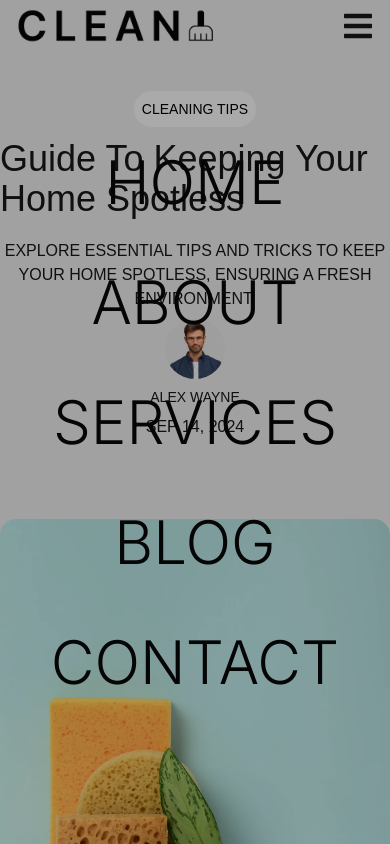
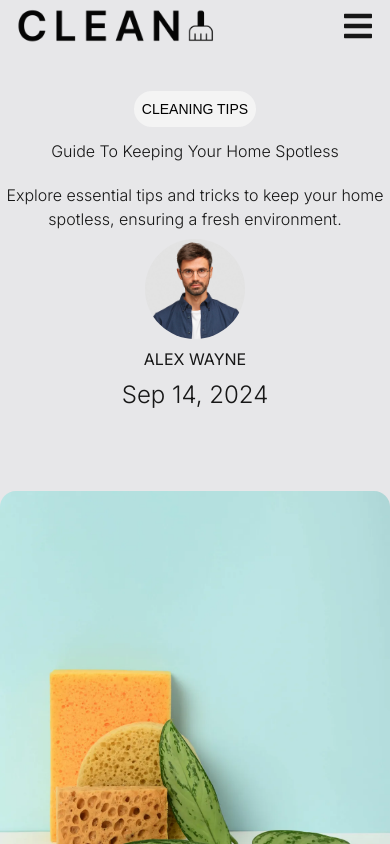
Before and after one commit to Yagya-Adh/clean, a Next.js app: page /blog/1 in a window 390 px wide. Shown: the top 844 px of the page. Built offline with nearby package versions, Linux system fonts and the light colour scheme.

Commit message:
single blog page making responsive, with added metaData so on

```diff
--- a/app/about/page.tsx
+++ b/app/about/page.tsx
@@ -1,9 +1,15 @@
+import { Metadata } from "next";
 import CustomHeader from "../components/banner/CustomHeader";
 import SectionBanner from "../components/banner/SectionBanner";
 import CleanCardGroup from "../components/card/CleanCardGroup";
 import CleanImageCard from "../components/card/CleanImageCard";
 import ValueNumber from "../components/card/ValueNumber";
 import OurTeam from "../components/slider/OurTeam";
+
+export const metadata: Metadata = {
+  title: "About Us -  Cleaners",
+  description: "About us page next app",
+};
 
 const About = () => {
   return (
--- /dev/null
+++ b/app/blog/[id]/not-found.tsx
@@ -0,0 +1,5 @@
+const NotFound = () => {
+  return <div>NotFound 404!</div>;
+};
+
+export default NotFound;
--- a/app/blog/[id]/page.tsx
+++ b/app/blog/[id]/page.tsx
@@ -1,9 +1,8 @@
-"use client";
+import type { Metadata } from "next";
+import Image from "next/image";
+import { notFound } from "next/navigation";
 import CardBadge from "@/app/components/badge/CardBadge";
 import blogData from "@/blogData.json";
-import Image from "next/image";
-import { useParams } from "next/navigation";
-import { useEffect, useState } from "react";
 
 interface IUser {
   name: string;
@@ -33,63 +32,101 @@ interface IblogData {
   extraText: string;
 }
 
-const BlogDetails = () => {
-  const { id } = useParams();
-  const [blog, setBlog] = useState<IblogData | null>(null);
+type Props = {
+  params: { id: string };
+};
 
-  useEffect(() => {
-    const blogPost = blogData.find(
-      (item) => item.id === parseInt(id as string, 10)
-    );
-    setBlog(blogPost || null);
-  }, [id]);
+const blogFetch = (itemId: number): IblogData | undefined => {
+  const blog = blogData.find((item) => item.id === itemId);
+  return blog;
+};
+
+export async function generateMetadata({ params }: Props): Promise<Metadata> {
+  const id = await parseInt(params.id);
+
+  const blog = await blogFetch(id);
 
   if (!blog) {
-    return <div>Loading...</div>;
+    return {
+      title: "Blog not found",
+      description: "The blog you are looking for does not exist!",
+      openGraph: {
+        title: "Blog not found",
+        description: "The blog you are looking for does not exist!",
+      },
+    };
+  }
+
+  return {
+    title: `${blog?.cardDescription} - Cleaner`,
+    description: blog?.mainDescription,
+    openGraph: {
+      title: `${blog?.cardDescription} - Cleaner`,
+      description: blog?.mainDescription,
+      images: blog?.cardImage,
+    },
+  };
+}
+
+const BlogDetails = async ({ params }: Props) => {
+  const id = parseInt(params.id);
+  const blog = await blogFetch(id);
+
+  if (!blog) {
+    return notFound();
   }
 
   return (
-    <main className="max-w-screen-2xl mx-auto md:px-10">
-      <section>
+    <main className="max-w-screen-xl mx-auto md:px-10">
       <div className="flex flex-col justify-center items-center py-10">
         <CardBadge text={blog.mainTitle} />
-          <p className="text-4xl capitalize py-3">{blog.cardDescription}</p>
-          <p className="text-base text-center uppercase max-w-screen-sm py-2">
+        <p className="py-3 lg:text-5xl capitalize text-center font-inter font-light">
+          {blog.cardDescription}
+        </p>
+        <p className="lg:text-2xl text-center max-w-screen-sm font-inter font-light  py-2 ">
           {" "}
           {blog.mainDescription}
         </p>
         <Image
           src={blog.user.image}
           alt="card_image_"
-            width={60}
-            height={60}
+          width={100}
+          height={100}
           className="object-center object-cover rounded-full"
         />
-          <h5 className="text-sm uppercase py-2"> {blog.author.name}</h5>
-          <h6 className="text-base uppercase">{blog.author.publishDate}</h6>
+        <h5 className="lg:text-xl font-inter font-normal uppercase py-2">
+          {" "}
+          {blog.author.name}
+        </h5>
+        <h6 className="text-2xl font-inter font-light">
+          {blog.author.publishDate}
+        </h6>
       </div>
       <div className="flex justify-center items-center py-10">
         <Image
           src={blog.cardImage}
           alt="card_image_"
-            width={800}
+          width={1200}
           height={400}
-            className="object-center object-cover rounded-2xl"
+          className="object-center object-cover rounded-2xl w-full h-auto"
         />
       </div>
-        <summary className="py-10 md:px-2 lg:px-40 list-none">
+      <div className="py-10 md:px-2  lg:px-10 list-none">
         {blog.pages?.map((pageArticle) => (
-            <div key={pageArticle.id} className="py-2">
-              <h4 className="text-5xl font-semibold py-1">
+          <div key={pageArticle.id} className="py-2 px-10">
+            <h4 className="text-2xl lg:text-5xl capitalize font-inter font-bold py-1">
               {pageArticle.title}
             </h4>
-              <p className="text-clean-black-10/80 text-xl font-sans">
+            <p className="text-clean-black-10/80 font-inter lg:text-2xl font-light">
               {pageArticle.describe}
             </p>
           </div>
         ))}
-        </summary>
-      </section>
+
+        <h3 className="border-l-8 border-l-black text-clean-black-10/80 font-inter font-normal lg:text-2xl my-4 py-4 p-10 mx-10">
+          {blog.extraText}
+        </h3>
+      </div>
     </main>
   );
 };
--- a/app/components/navbar/Navbar.tsx
+++ b/app/components/navbar/Navbar.tsx
@@ -12,7 +12,7 @@ interface InavabarData {
 const data: InavabarData[] = navbarData;
 
 const Navbar = () => {
-  const [navOpen, setNavOpen] = useState(true);
+  const [navOpen, setNavOpen] = useState(false);
 
   const handleNavBarToggle = () => {
     setNavOpen(!false);
@@ -47,7 +47,7 @@ const Navbar = () => {
               </li>
             ))}
           </ul>{" "}
-          <div className="lg:hidden" onClick={() => handleNavBarToggle}>
+          <div className="lg:hidden" onClick={handleNavBarToggle}>
             <FaBars className="size-8" />
           </div>
         </div>
--- a/app/layout.tsx
+++ b/app/layout.tsx
@@ -22,10 +22,26 @@ const geistMono = localFont({
   variable: "--font-geist-mono",
   weight: "100 900",
 });
+/*
+static way
+export const metadata: Metadata = {
+  title: "Home - Cleaner",
+  description: "Generated by create next app",
+  openGraph: {
+    title: "Our home - Cleaner",
+    description: "Cleaning service template for you home, office, soon...",
+    images: ["/assets/logo/cleanlog.png"],
+  },
+}; */
 
 export const metadata: Metadata = {
-  title: "Create Next App",
+  title: "Home - Cleaner",
   description: "Generated by create next app",
+  openGraph: {
+    title: "Our home - Cleaner",
+    description: "Cleaning service template for you home, office, soon...",
+    images: ["/assets/logo/cleanlog.png"],
+  },
 };
 
 export default function RootLayout({
--- a/blogData.json
+++ b/blogData.json
@@ -15,7 +15,6 @@
       "name": "Alex Wayne",
       "publishDate": "Sep 14, 2024"
     },
-    "conclusion": "Keeping your home spotless is a continuous process, but with these tips, you can make it a more manageable and enjoyable task. Implement these strategies to create a clean, organized, and inviting space for you and your loved ones.",
     "pages": [
       {
         "id": 1,
@@ -41,6 +40,11 @@
         "id": 5,
         "title": "Practice Good Hygiene",
         "describe": "In addition to cleaning, practicing good hygiene is essential. Regularly wash your hands, keep kitchen surfaces sanitized, and ensure proper ventilation to maintain a healthy living environment."
+      },
+      {
+        "id": 6,
+        "title": "Conclusion:",
+        "describe": "A clean home is more than just an aesthetic choice; it's a lifestyle. By following these daily cleaning routines, you can create a sustainable habit that keeps your home looking and feeling fresh every day."
       }
     ],
     "extraText": "Lorem ipsum dolor sit amet, consectetur adipiscing elit. Aenean venenatis interdum posuere. Morbi id magna at arcu tempus ornare. Fusce mauris purus, rhoncus a sollicitudin sit amet, placerat vitae nisl. Morbi feugiat est in accumsan facilisis."
@@ -61,7 +65,6 @@
       "name": "Joe Morgan",
       "publishDate": "Sep 14, 2024"
     },
-    "conclusion": "A clean home is more than just an aesthetic choice; it's a lifestyle. By following these daily cleaning routines, you can create a sustainable habit that keeps your home looking and feeling fresh every day.",
     "pages": [
       {
         "id": 1,
@@ -87,9 +90,14 @@
         "id": 5,
         "title": "Practice Good Hygiene",
         "describe": "Good hygiene practices go hand in hand with cleaning. Frequent hand washing and sanitized surfaces prevent germs and keep spaces healthier."
+      },
+      {
+        "id": 6,
+        "title": "Conclusion:",
+        "describe": "A clean home is more than just an aesthetic choice; it's a lifestyle. By following these daily cleaning routines, you can create a sustainable habit that keeps your home looking and feeling fresh every day."
       }
     ],
-    "extraText": "Lorem ipsum dolor sit amet, consectetur adipiscing elit. Aenean venenatis interdum posuere."
+    "extraText": "Lorem ipsum dolor sit amet, consectetur adipiscing elit. Aenean venenatis interdum posuere. Morbi id magna at arcu tempus ornare. Fusce mauris purus, rhoncus a sollicitudin sit amet, placerat vitae nisl. Morbi feugiat est in accumsan facilisis."
   },
   {
     "id": 3,
@@ -107,7 +115,7 @@
       "name": "Sara Smith",
       "publishDate": "Sep 14, 2024"
     },
-    "conclusion": "A tidy workspace fosters productivity and focus. Make cleanliness a habit to create an environment where you can work effectively and comfortably.",
+
     "pages": [
       {
         "id": 1,
@@ -133,9 +141,14 @@
         "id": 5,
         "title": "Practice Good Hygiene",
         "describe": "Encourage hand hygiene and surface disinfection in communal spaces to minimize the spread of germs and promote a healthier workplace."
+      },
+      {
+        "id": 6,
+        "title": "Conclusion:",
+        "describe": "A clean home is more than just an aesthetic choice; it's a lifestyle. By following these daily cleaning routines, you can create a sustainable habit that keeps your home looking and feeling fresh every day."
       }
     ],
-    "extraText": "Lorem ipsum dolor sit amet, consectetur adipiscing elit. Aenean venenatis interdum posuere."
+    "extraText": "Lorem ipsum dolor sit amet, consectetur adipiscing elit. Aenean venenatis interdum posuere. Morbi id magna at arcu tempus ornare. Fusce mauris purus, rhoncus a sollicitudin sit amet, placerat vitae nisl. Morbi feugiat est in accumsan facilisis."
   },
   {
     "id": 4,
@@ -153,7 +166,6 @@
       "name": "Jamie Lee",
       "publishDate": "Sep 14, 2024"
     },
-    "conclusion": "Health starts at home. By implementing these hygiene practices, you create a living space that promotes well-being and comfort for everyone.",
     "pages": [
       {
         "id": 1,
@@ -179,8 +191,13 @@
         "id": 5,
         "title": "Practice Good Hygiene",
         "describe": "Good hygiene practices, such as regular hand washing and disinfecting surfaces, help prevent the spread of illness in your home."
+      },
+      {
+        "id": 6,
+        "title": "Conclusion:",
+        "describe": "A clean home is more than just an aesthetic choice; it's a lifestyle. By following these daily cleaning routines, you can create a sustainable habit that keeps your home looking and feeling fresh every day."
       }
     ],
-    "extraText": "Lorem ipsum dolor sit amet, consectetur adipiscing elit. Aenean venenatis interdum posuere."
+    "extraText": "Lorem ipsum dolor sit amet, consectetur adipiscing elit. Aenean venenatis interdum posuere. Morbi id magna at arcu tempus ornare. Fusce mauris purus, rhoncus a sollicitudin sit amet, placerat vitae nisl. Morbi feugiat est in accumsan facilisis."
   }
 ]
```
Lines whose indentation alone changed are shown as unchanged.
